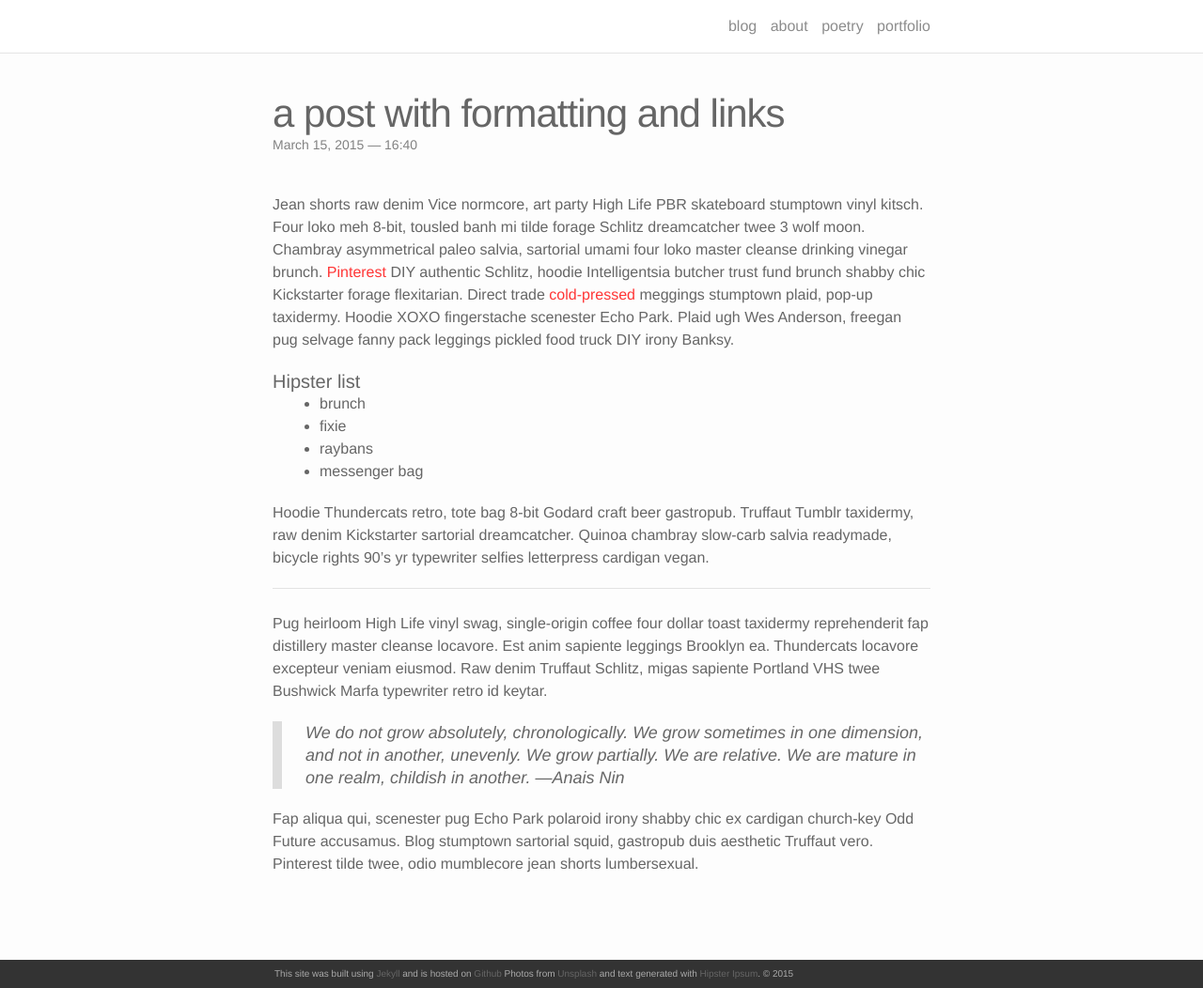
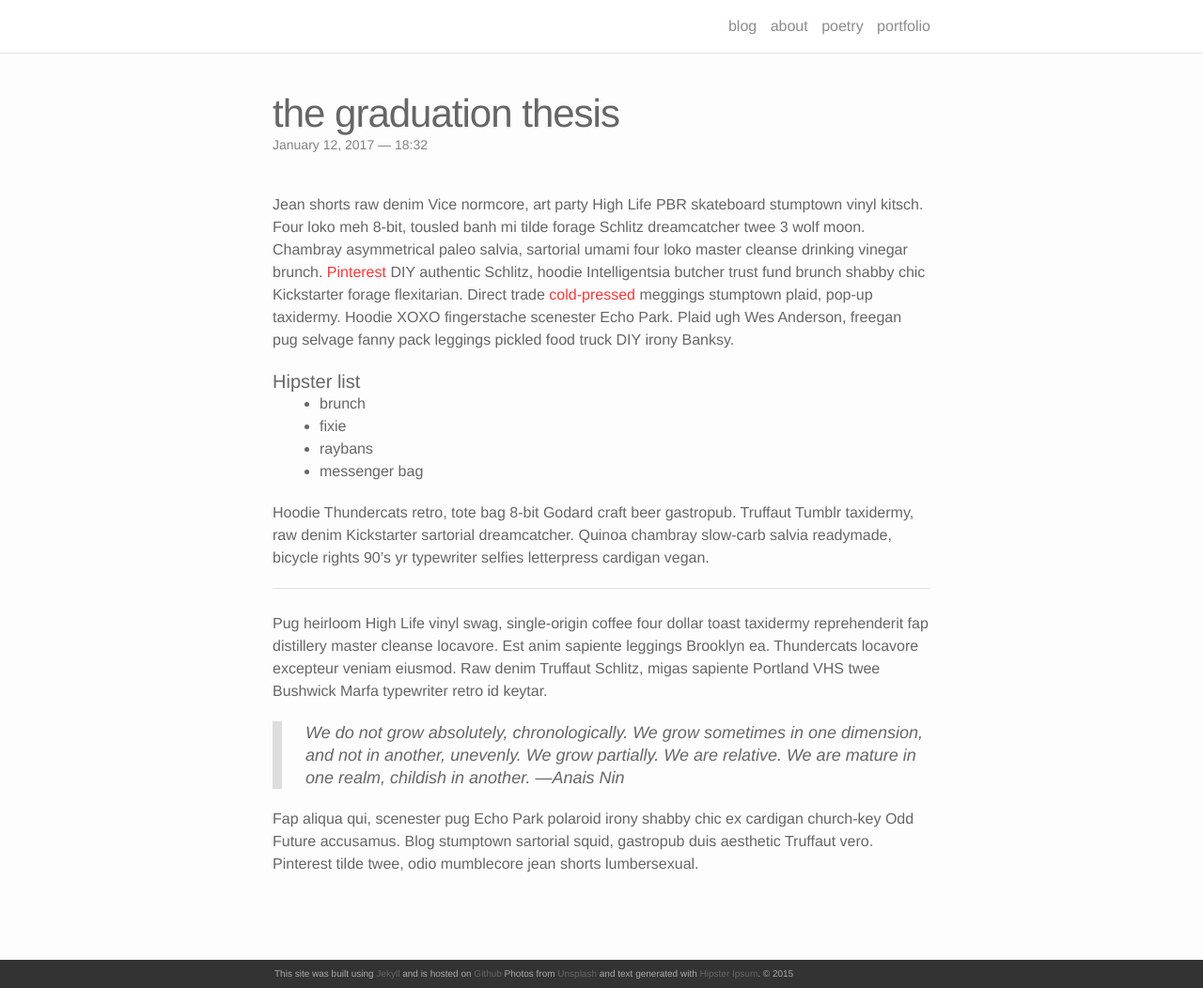
Before and after one commit to lucid2713/lucid2713.github.io, a Jekyll site: the page built from _posts/2015-03-15-title.markdown, in a window 1280 px wide and 1052 px high. Shown: the whole window at 94% size. Built offline with Jekyll 4.4.1, drawn with Linux system fonts in a browser that asks for light colours; nearby versions of some CDN libraries.

Commit message:
Update 2015-03-15-title.markdown

```diff
--- a/_posts/2015-03-15-title.markdown
+++ b/_posts/2015-03-15-title.markdown
@@ -1,7 +1,7 @@
 ---
 layout: post
-title:  a post with formatting and links
-date:   2015-03-15 16:40:16
+title:  the graduation thesis
+date:   2017-01-12 18:32:00
 description: march & april, looking forward to summer
 ---
 Jean shorts raw denim Vice normcore, art party High Life PBR skateboard stumptown vinyl kitsch. Four loko meh 8-bit, tousled banh mi tilde forage Schlitz dreamcatcher twee 3 wolf moon. Chambray asymmetrical paleo salvia, sartorial umami four loko master cleanse drinking vinegar brunch. <a href="https://www.pinterest.com" target="blank">Pinterest</a> DIY authentic Schlitz, hoodie Intelligentsia butcher trust fund brunch shabby chic Kickstarter forage flexitarian. Direct trade <a href="https://en.wikipedia.org/wiki/Cold-pressed_juice" target="blank">cold-pressed</a> meggings stumptown plaid, pop-up taxidermy. Hoodie XOXO fingerstache scenester Echo Park. Plaid ugh Wes Anderson, freegan pug selvage fanny pack leggings pickled food truck DIY irony Banksy.
```
